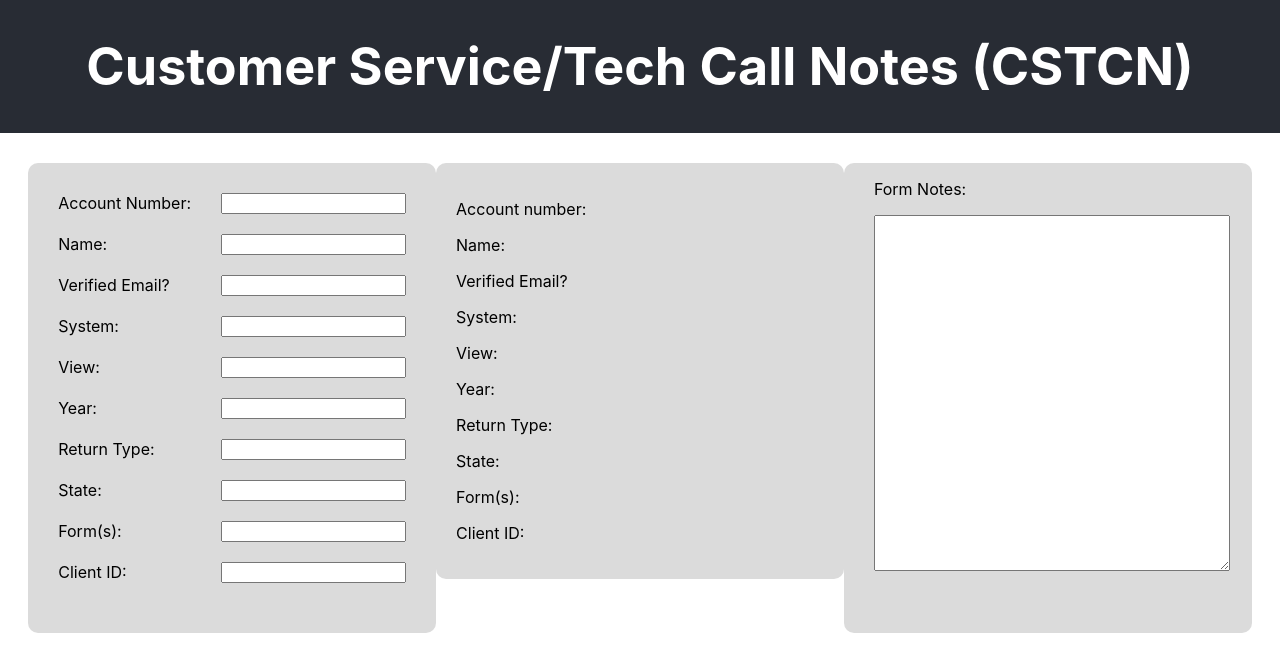
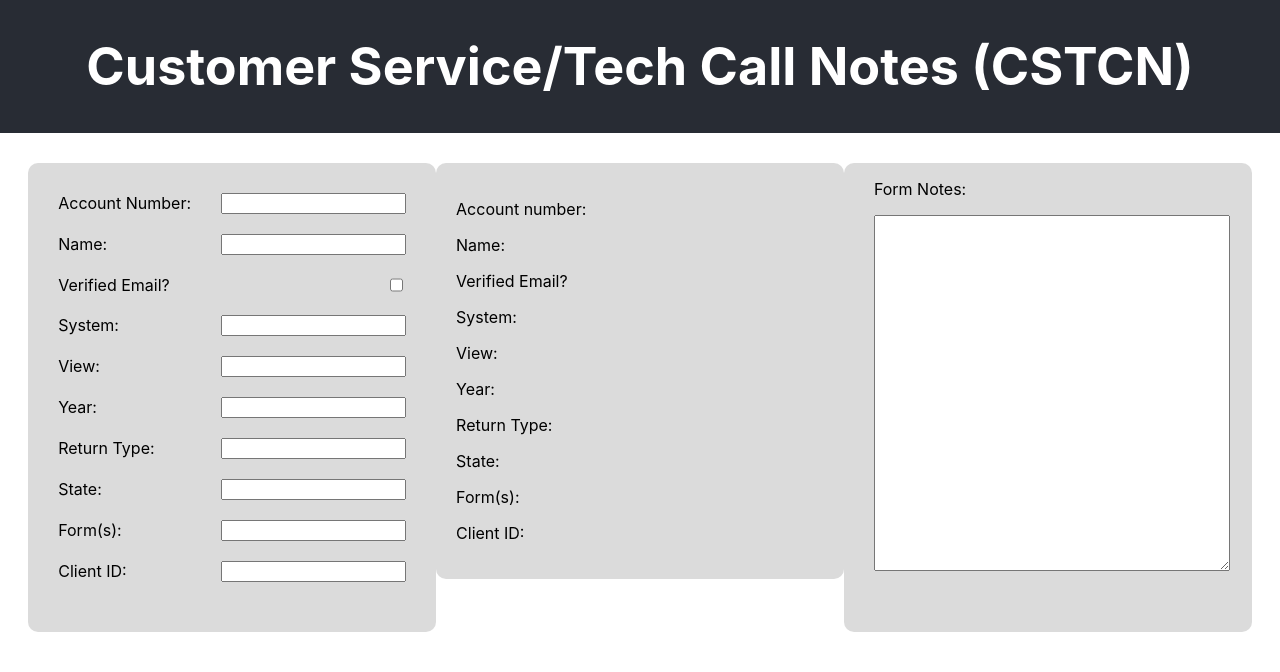
Before and after one commit to AlyssaPadayhag/cstcn, a React (Create React App) app: page / in a window 1280 px wide. Shown: the top 672 px of the page. Built offline with nearby package versions, Linux system fonts and the light colour scheme.

Commit message:
updated checkbox

```diff
--- a/src/Forms/FormInput.js
+++ b/src/Forms/FormInput.js
@@ -31,7 +31,7 @@ function FormInput({ handleFormSubmit, handleFormChange }) {
                 </div>
                 <div className={styles.group}>
                     <label htmlFor='email'>Verified Email? </label>
-                    <input id='email' {...register('email')} />
+                    <input type='checkbox' id='email' {...register('email')} />
                 </div>
                 <div className={styles.group}>
                     <label htmlFor='system'>System: </label>
```
